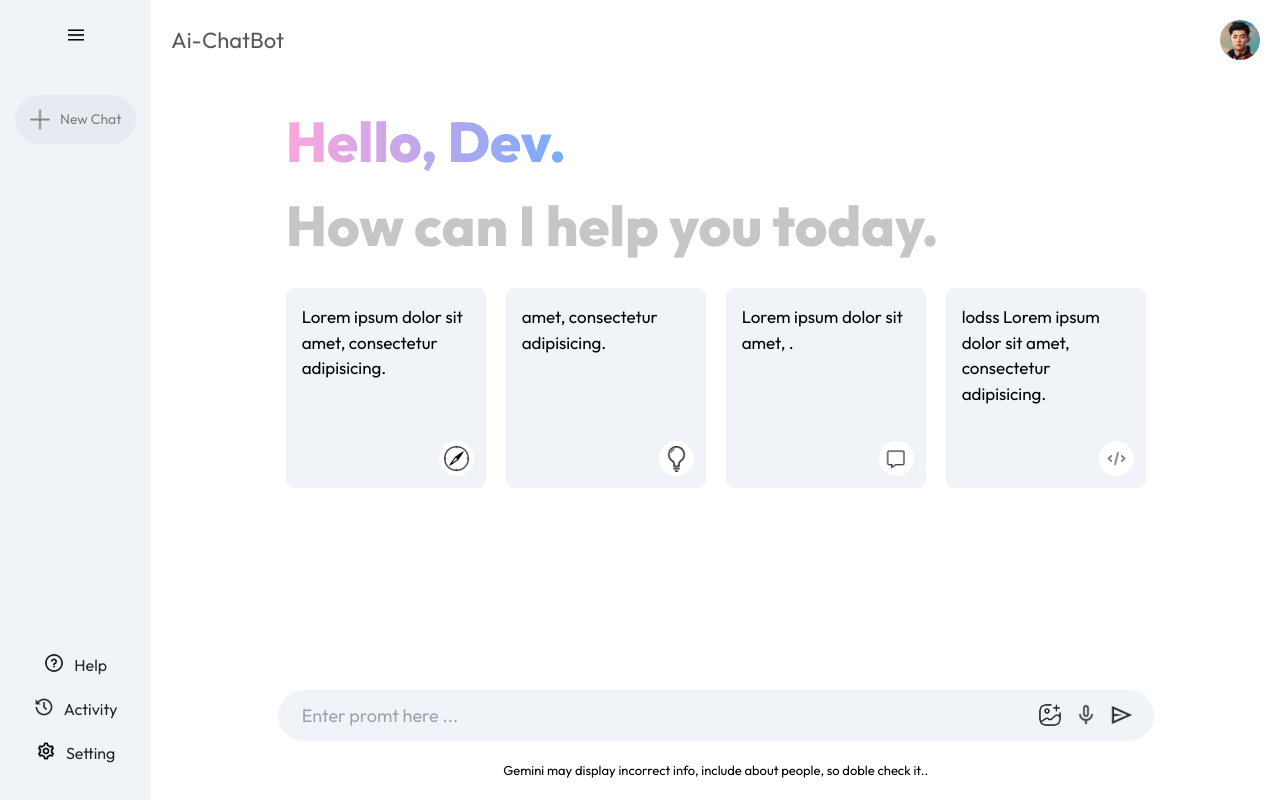
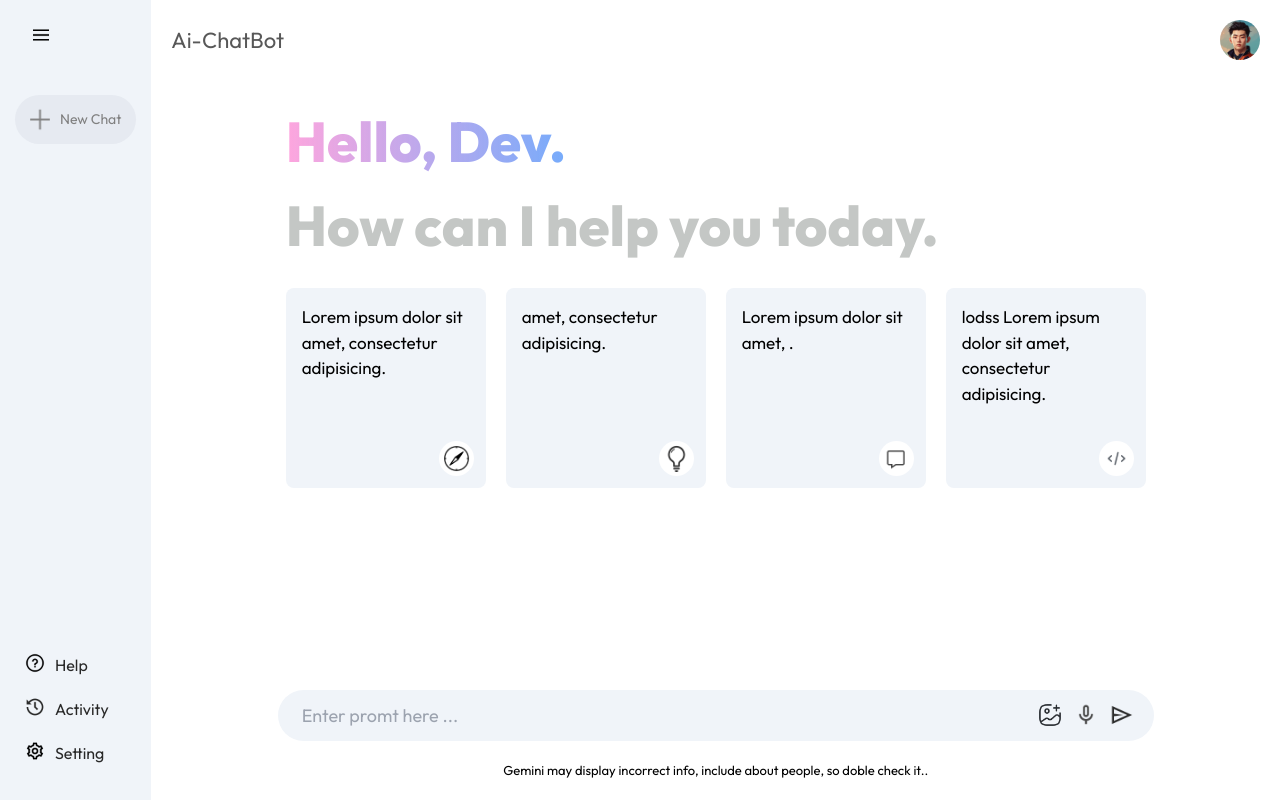
Before and after one commit to ChetanGaurkhede/Ai-ChatBot, a React (Vite) app: page / in a window 1280 px wide. Both pictures are taken after a click on the picture 40 px from the left and 35 px from the top of the page. Built offline with nearby package versions, Linux system fonts and the light colour scheme.

Commit message:
changes in styling for asid section

```diff
--- a/src/components/Sidebar/SideBar.css
+++ b/src/components/Sidebar/SideBar.css
@@ -43,7 +43,7 @@
 .sidebar .recent-entry{
   display: flex;
   align-items: start;
-  justify-content: center;
+  /* justify-content: center; */
   gap: 10px;
   padding: 10px;
   padding-right: 40px;
--- a/src/components/Sidebar/SideBar.jsx
+++ b/src/components/Sidebar/SideBar.jsx
@@ -14,10 +14,10 @@ const SideBar = () => {
 
   return (
     <div className="sidebar">
-      <div className="top flex flex-col justify-between items-center relative">
+      <div className="top flex flex-col justify-between relative">
         <img
           onClick={() => setExtended(!extended)}
-          className="menu "
+          className="menu ml-4"
           src={assets.menu_icon}
           alt=""
         />
@@ -26,7 +26,7 @@ const SideBar = () => {
           {extended && <p>New Chat</p>}
         </div>
         {extended && (
-          <div className="recent">
+          <div className="recent ml-3">
             <p className="recent-title">Recent</p>
             {prevPrompt.map((item, index) => {
               return (
```
